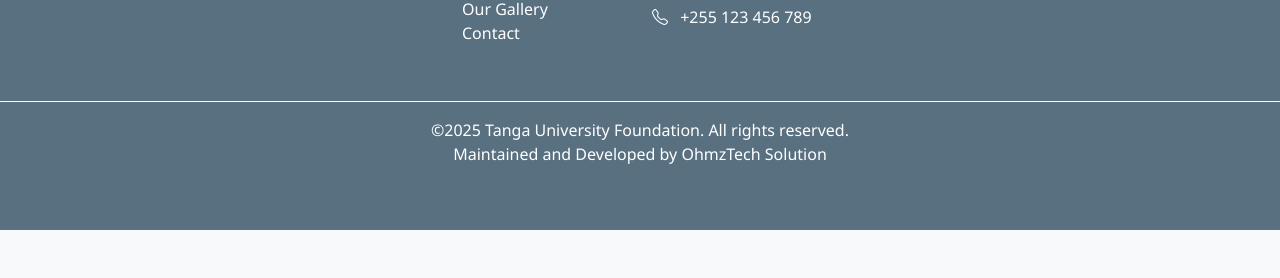
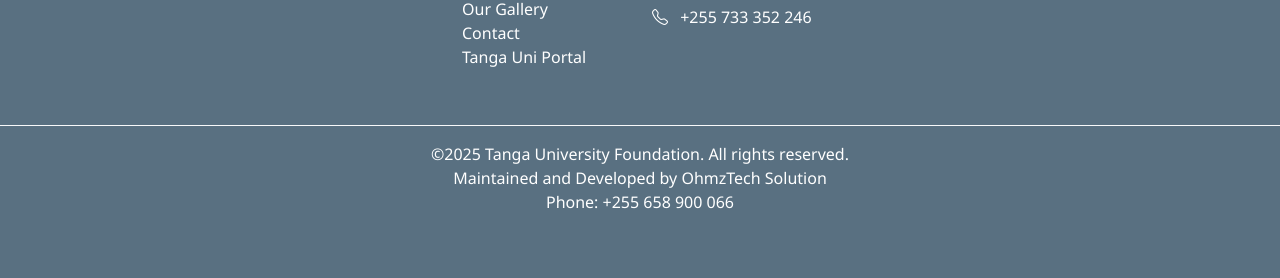
Before and after one commit to EngOhmz/tangaunifoundation, a plain HTML site: page login.html in a window 1280 px wide. Shown: the part 740-1018 px from the top of the page. Before the commit the page ends 970 px from the top, so only its background shows below. Drawn offline with nearby package versions, Linux system fonts and the light colour scheme.

Commit message:
initial commit

```diff
--- a/login.html
+++ b/login.html
@@ -201,7 +201,8 @@
 
 
 
-<footer class="bg-footer text-white py-5 mt-5">
+ <!-- Footer -->
+ <footer class="bg-footer text-white py-5 mt-5">
     <div class="container">
         <div class="row">
             <!-- About Section -->
@@ -219,15 +220,16 @@
                     <li><a href="events.html" class="text-white">Our Events</a></li>
                     <li><a href="gallery.html" class="text-white">Our Gallery</a></li>
                     <li><a href="contact.html" class="text-white">Contact</a></li>
+                    <li><a href="login.html" class="text-white">Tanga Uni Portal</a></li>
                 </ul>
             </div>
 
             <!-- Contact Info -->
             <div class="col-lg-3 col-md-6 mb-4">
                 <h5 class="text-uppercase fw-bold">Contact Info</h5>
-                <p class="text-white"><i class="bi-geo-alt me-2"></i> Tanga, Tanzania</p>
+                <p class="text-white"><i class="bi-geo-alt me-2"></i>Tanga, Tanzania</p>
                 <p class="text-white"><i class="bi-envelope me-2"></i> <a href="mailto:info@tangaunifoundation.ac.tz" class="text-white">info@tangaunifoundation.ac.tz</a></p>
-                <p class="text-white"><i class="bi-telephone me-2"></i> <a href="tel:+255123456789" class="text-white">+255 123 456 789</a></p>
+                <p class="text-white"><i class="bi-telephone me-2"></i> <a href="tel:+255733352246" class="text-white">+255 733 352 246</a></p>
             </div>
 
             <!-- Social Media -->
@@ -244,39 +246,26 @@
         </div>
     </div>
 
-    <!-- Maintained and Developed By -->
     <div class="text-center py-3 mt-3 border-top border-light">
-        <p class="mb-0 text-white">©2025 Tanga University Foundation. All rights reserved.</p>
-        <p class="mb-0 text-white">Maintained and Developed by <a href="https://www.ohmztech.co.tz" class="text-white link-hover" target="_blank"><strong>OhmzTech Solution</strong></a></p>
-    </div>
+      <p class="mb-0 text-white">©2025 Tanga University Foundation. All rights reserved.</p>
+      <p class="mb-0 text-white">
+          Maintained and Developed by
+          <a href="https://www.system.ohmztech.co.tz" class="text-white link-hover" target="_blank"><strong>OhmzTech Solution</strong></a>
+      </p>
+      <p class="mb-0 text-white">
+          Phone: <a href="tel:+255658900066" class="text-white link-hover">+255 658 900 066</a>
+      </p>
+  </div>
 </footer>
 
+<!-- Custom CSS -->
 <style>
-    .bg-footer {
-        background-color: #597081;
-    }
-
-    /* Default style for all links */
-    .text-white {
-        color: white !important;
-    }
-
-    /* Apply hover effect only to links */
-    .text-white:hover, .link-hover:hover {
-        color: #5bc1ac !important;
-    }
-
-    /* Remove underlines from links */
-    a {
-        text-decoration: none;
-    }
-
-    /* Maintain color for non-link text */
-    .text-white {
-        color: white !important;
-    }
+    .bg-footer { background-color: #597081; }
+    .text-white:hover, .link-hover:hover { color: #5bc1ac !important; }
+    .card { transition: transform .3s ease-in-out; }
+    .card:hover { transform: scale(1.05); }
+    a { text-decoration: none; }
 </style>
-
 
 <!-- JavaScript Files -->
 <script src="js/jquery.min.js"></script>
@@ -285,5 +274,5 @@
 <script src="js/click-scroll.js"></script>
 <script src="js/counter.js"></script>
 <script src="js/custom.js"></script>
-<!-- Bootstrap & FontAwesome Scripts
-<script src="https://cdn.jsdelivr.net/npm/bootstrap@5.3.0/dist/js/bootstrap.bundle.min.js"></script> -->
+</body>
+</html>
```
Also changed, not shown: about.html (+11 -4 lines), contact.html (+23 -33 lines), donate.html (+18 -29 lines), events.html (+11 -6 lines), gallery.html (+21 -32 lines), index.html (+11 -6 lines), leadership.html (+12 -6 lines), news.html (+16 -8 lines), register.html (+19 -30 lines).
